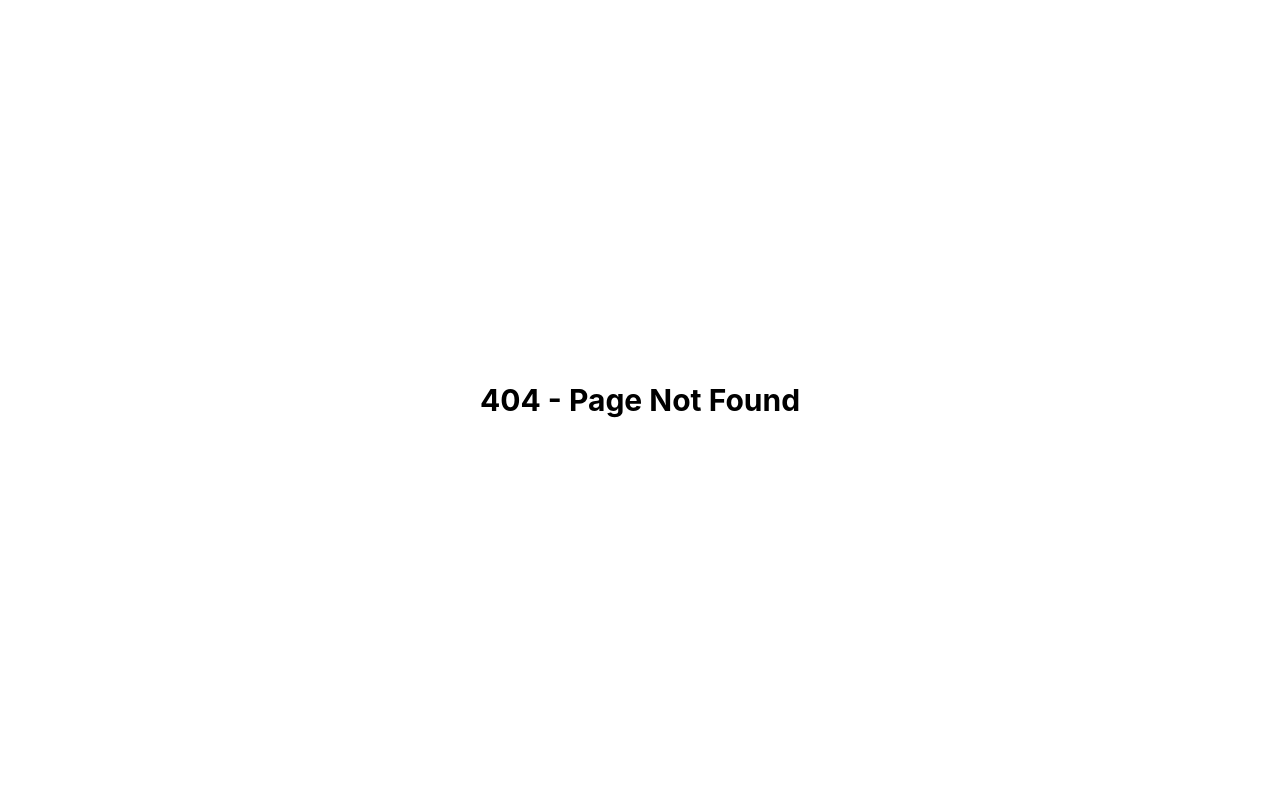
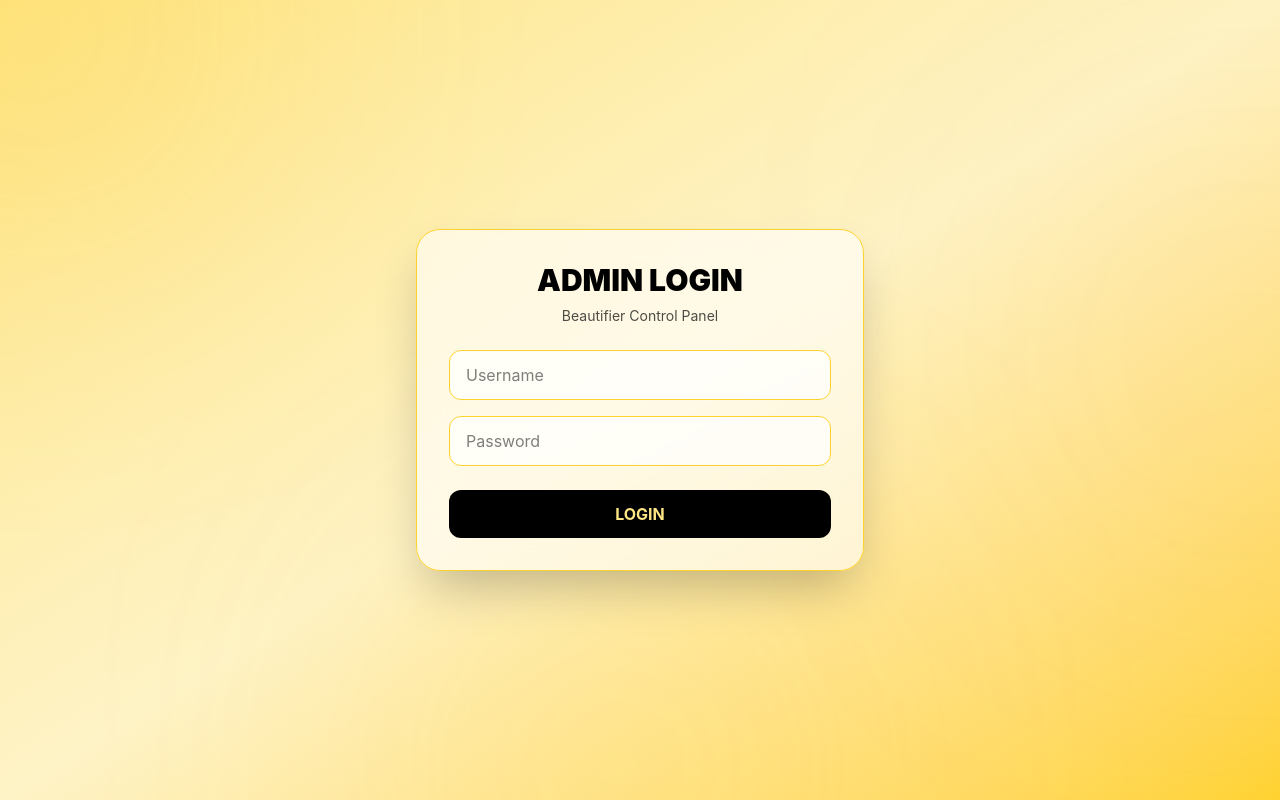
Before and after one commit to Elvis24-tech/Beautifier, a React (Vite) app: page /admin-login in a window 1280 px wide. Before the commit this address had no page. Built offline with nearby package versions, Linux system fonts and the light colour scheme.

Commit message:
Admin Authorization

```diff
--- a/src/App.jsx
+++ b/src/App.jsx
@@ -1,17 +1,15 @@
 import { BrowserRouter, Routes, Route, Navigate } from "react-router-dom";
-
 import BuyerLanding from "./pages/buyer/BuyerLanding";
 import BuyerDashboard from "./pages/buyer/BuyerDashboard";
 import Cart from "./pages/buyer/Cart";
 import Wishlist from "./pages/buyer/Wishlist";
 import Checkout from "./pages/buyer/Checkout";
-
 import AdminLanding from "./pages/admin/AdminLanding";
 import AdminDashboard from "./pages/admin/AdminDashboard";
 import Products from "./pages/admin/Products";
 import Orders from "./pages/admin/Orders";
-
-// simple 404
+import AdminLogin from "./pages/AdminLogin";
+import AdminRoute from "./components/AdminRoute";
 function NotFound() {
   return (
     <div className="min-h-screen flex items-center justify-center text-3xl font-bold">
@@ -23,27 +21,51 @@ function NotFound() {
 function App() {
   return (
     <BrowserRouter>
+
       <Routes>
-
-        {/* DEFAULT */}
         <Route path="/" element={<Navigate to="/buyer" />} />
-
-        {/* BUYER */}
         <Route path="/buyer" element={<BuyerLanding />} />
         <Route path="/buyer/dashboard" element={<BuyerDashboard />} />
         <Route path="/buyer/cart" element={<Cart />} />
         <Route path="/buyer/wishlist" element={<Wishlist />} />
         <Route path="/buyer/checkout" element={<Checkout />} />
+        <Route path="/admin-login" element={<AdminLogin />} />
+        <Route
+          path="/admin"
+          element={
+            <AdminRoute>
+              <AdminLanding />
+            </AdminRoute>
+          }
+        />
 
-        {/* ADMIN */}
-        <Route path="/admin" element={<AdminLanding />} />
-        <Route path="/admin/dashboard" element={<AdminDashboard />} />
-        <Route path="/admin/products" element={<Products />} />
-        <Route path="/admin/orders" element={<Orders />} />
+        <Route
+          path="/admin/dashboard"
+          element={
+            <AdminRoute>
+              <AdminDashboard />
+            </AdminRoute>
+          }
+        />
 
-        {/* FALLBACK */}
+        <Route
+          path="/admin/products"
+          element={
+            <AdminRoute>
+              <Products />
+            </AdminRoute>
+          }
+        />
+
+        <Route
+          path="/admin/orders"
+          element={
+            <AdminRoute>
+              <Orders />
+            </AdminRoute>
+          }
+        />
         <Route path="*" element={<NotFound />} />
-
       </Routes>
     </BrowserRouter>
   );
--- /dev/null
+++ b/src/components/AdminRoute.jsx
@@ -0,0 +1,16 @@
+import { Navigate } from "react-router-dom";
+
+function AdminRoute({ children }) {
+  const token = localStorage.getItem("token");
+  const user = JSON.parse(localStorage.getItem("user"));
+  if (!token || !user) {
+    return <Navigate to="/admin-login" />;
+  }
+  if (!user.is_admin) {
+    return <Navigate to="/buyer" />;
+  }
+
+  return children;
+}
+
+export default AdminRoute;
--- a/src/components/Sidebar.jsx
+++ b/src/components/Sidebar.jsx
@@ -13,29 +13,33 @@ function Sidebar() {
         : "text-black hover:bg-amber-300/40"
     }`;
 
+  function handleLogout() {
+    localStorage.removeItem("token");
+    localStorage.removeItem("user");
+    window.location.href = "/admin-login";
+  }
+
   return (
     <>
-      {/* MOBILE HEADER */}
       <div className="lg:hidden flex items-center justify-between bg-amber-200 p-4 border-b border-amber-300">
         <div>
           <h1 className="font-black text-black">Beautifier</h1>
           <p className="text-black text-xs">Admin</p>
         </div>
 
-        <button className="text-black text-2xl" onClick={() => setOpen(!open)}>
+        <button
+          className="text-black text-2xl"
+          onClick={() => setOpen(!open)}
+        >
           ☰
         </button>
       </div>
-
-      {/* OVERLAY */}
       {open && (
         <div
           className="fixed inset-0 bg-black/30 z-40 lg:hidden"
           onClick={() => setOpen(false)}
         />
       )}
-
-      {/* SIDEBAR */}
       <div
         className={`
           fixed lg:static top-0 left-0 z-50 h-screen w-64
@@ -45,26 +49,39 @@ function Sidebar() {
         `}
       >
         <div className="p-6 border-b border-amber-300">
-          <h1 className="text-2xl font-black text-black">Beautifier</h1>
-          <p className="text-black text-xs">Admin Console</p>
+          <h1 className="text-2xl font-black text-black">
+            Beautifier
+          </h1>
+          <p className="text-black text-xs">
+            Admin Console
+          </p>
         </div>
-
         <div className="flex flex-col gap-2 p-3 flex-1">
           <Link to="/admin/dashboard" className={navItem("/admin/dashboard")}>
-            📊 Dashboard
+           Dashboard
           </Link>
 
           <Link to="/admin/products" className={navItem("/admin/products")}>
-            🛍 Products
+            Products
           </Link>
 
           <Link to="/admin/orders" className={navItem("/admin/orders")}>
-            📦 Orders
+            Orders
           </Link>
 
-          <Link to="/buyer" className="mt-auto px-4 py-3 text-black hover:bg-amber-300 rounded-xl">
-            ⬅ Back to Store
+          <Link
+            to="/buyer"
+            className="mt-auto px-4 py-3 text-black hover:bg-amber-300 rounded-xl transition font-semibold"
+          >
+           Back to Store
           </Link>
+
+          <button
+            onClick={handleLogout}
+            className="mt-2 px-4 py-3 bg-amber-300 hover:bg-amber-400 text-black rounded-xl font-bold transition"
+          >
+            Logout
+          </button>
         </div>
       </div>
     </>
--- /dev/null
+++ b/src/pages/AdminLogin.jsx
@@ -0,0 +1,104 @@
+import { useState } from "react";
+
+function AdminLogin() {
+  const [formData, setFormData] = useState({
+    username: "",
+    password: "",
+  });
+
+  const [loading, setLoading] = useState(false);
+  const [error, setError] = useState("");
+
+  function handleChange(e) {
+    setFormData({ ...formData, [e.target.name]: e.target.value });
+  }
+
+  async function handleLogin(e) {
+    e.preventDefault();
+
+    setLoading(true);
+    setError("");
+
+    try {
+      const res = await fetch("http://127.0.0.1:8000/api/auth/login/", {
+        method: "POST",
+        headers: { "Content-Type": "application/json" },
+        body: JSON.stringify(formData),
+      });
+
+      const data = await res.json();
+
+      if (!res.ok) {
+        setError(data.error || "Login failed");
+        return;
+      }
+
+      localStorage.setItem("token", data.access);
+      localStorage.setItem("user", JSON.stringify(data.user));
+
+      if (data.user.is_admin) {
+        window.location.href = "/admin";
+      } else {
+        setError("You are not authorized as admin");
+      }
+    } catch {
+      setError("Something went wrong");
+    } finally {
+      setLoading(false);
+    }
+  }
+
+  return (
+    <div className="min-h-screen bg-linear-to-br from-amber-200 via-amber-100 to-amber-300 flex items-center justify-center relative overflow-hidden">
+
+      {/* GLOW BACKGROUNDS (SAME AS LANDING) */}
+      <div className="absolute -top-40 -left-40 w-96 h-96 bg-amber-400/20 blur-[140px] rounded-full"></div>
+      <div className="absolute top-40 -right-40 w-96 h-96 bg-amber-500/10 blur-[160px] rounded-full"></div>
+      <div className="absolute -bottom-40 left-1/3 w-96 h-96 bg-amber-300/20 blur-[150px] rounded-full"></div>
+
+      {/* FORM */}
+      <form className="relative z-10 w-full max-w-md bg-white/60 backdrop-blur-xl border border-amber-300 rounded-3xl p-8 shadow-2xl">
+
+        <h1 className="text-3xl font-black text-black text-center uppercase">
+          Admin Login
+        </h1>
+
+        <p className="text-black/70 text-center text-sm mt-2">
+          Beautifier Control Panel
+        </p>
+
+        {error && (
+          <div className="bg-red-100 text-red-600 p-3 rounded-xl mt-5 text-sm">
+            {error}
+          </div>
+        )}
+
+        <input
+          name="username"
+          placeholder="Username"
+          onChange={handleChange}
+          className="w-full mt-6 px-4 py-3 rounded-xl border border-amber-300 bg-white/70 focus:border-black outline-none"
+        />
+
+        <input
+          type="password"
+          name="password"
+          placeholder="Password"
+          onChange={handleChange}
+          className="w-full mt-4 px-4 py-3 rounded-xl border border-amber-300 bg-white/70 focus:border-black outline-none"
+        />
+
+        <button
+          onClick={handleLogin}
+          disabled={loading}
+          className="w-full mt-6 bg-black text-amber-200 py-3 rounded-xl font-bold hover:scale-105 transition"
+        >
+          {loading ? "Logging in..." : "LOGIN"}
+        </button>
+
+      </form>
+    </div>
+  );
+}
+
+export default AdminLogin;
--- a/src/pages/buyer/Cart.jsx
+++ b/src/pages/buyer/Cart.jsx
@@ -19,17 +19,13 @@ function Cart() {
 
   return (
     <div className="min-h-screen bg-linear-to-br from-amber-50 via-yellow-50 to-stone-100 px-4 md:px-10 py-10">
-
-      {/* HEADER */}
       <div className="mb-10 flex items-center justify-between gap-4">
-
         <button
           onClick={() => navigate(-1)}
           className="bg-black text-amber-100 px-4 md:px-5 py-2 rounded-full shadow-lg hover:scale-105 transition text-sm md:text-base font-bold"
         >
-          ← BACK
+          BACK
         </button>
-
         <div className="text-center flex-1">
           <h1 className="text-3xl md:text-5xl font-black text-black uppercase tracking-tight">
             Your Cart
@@ -38,11 +34,8 @@ function Cart() {
             Luxury beauty selections curated for you
           </p>
         </div>
-
         <div className="w-16 md:w-24" />
       </div>
-
-      {/* EMPTY STATE */}
       {cart.length === 0 ? (
         <div className="flex flex-col items-center justify-center text-center mt-24">
 
@@ -68,10 +61,7 @@ function Cart() {
         </div>
       ) : (
         <div className="grid grid-cols-1 lg:grid-cols-3 gap-8">
-
-          {/* LEFT: CART ITEMS */}
           <div className="lg:col-span-2 space-y-5">
-
             {cart.map((item) => (
               <div
                 key={item.id}
@@ -137,15 +127,12 @@ function Cart() {
 
           </div>
           <div className="lg:col-span-1">
-
             <div className="bg-white/90 backdrop-blur-xl rounded-3xl p-6 shadow-2xl border border-black/10 lg:sticky lg:top-20">
-
               <h2 className="text-2xl font-black text-black mb-6 uppercase">
                 Order Summary
               </h2>
 
               <div className="space-y-3 text-black/70">
-
                 <div className="flex justify-between">
                   <span>Items</span>
                   <span className="font-bold text-black">{cart.length}</span>
@@ -164,27 +151,21 @@ function Cart() {
                 </div>
 
               </div>
-
               <hr className="my-5 border-black/10" />
-
               <Link
                 to="/buyer/checkout"
                 className="block text-center bg-black text-amber-100 py-3 rounded-full font-black hover:scale-105 transition"
               >
                 CHECKOUT
               </Link>
-
               <button
                 onClick={clearCart}
                 className="w-full mt-4 bg-amber-200 text-black py-3 rounded-full font-black hover:bg-amber-300 transition"
               >
                 CLEAR CART
               </button>
-
             </div>
-
           </div>
-
         </div>
       )}
     </div>
```
Also changed, not shown: src/pages/admin/AdminLanding.jsx (+0 -18 lines), src/pages/admin/Orders.jsx (+0 -17 lines), src/pages/admin/Products.jsx (+0 -13 lines), src/pages/buyer/BuyerDashboard.jsx (+0 -16 lines), src/pages/buyer/BuyerLanding.jsx (+0 -13 lines), src/pages/buyer/Checkout.jsx (+0 -27 lines).
